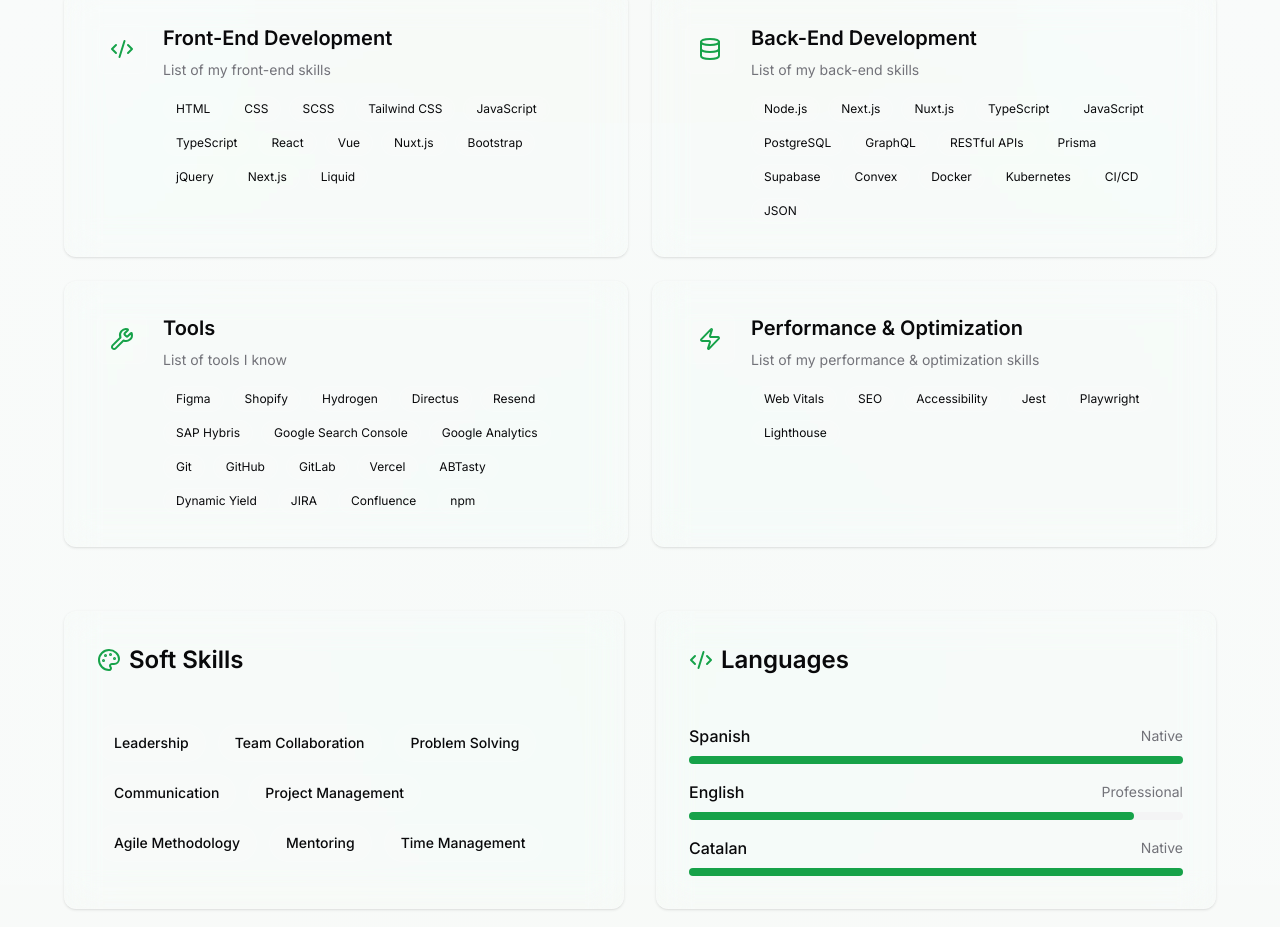
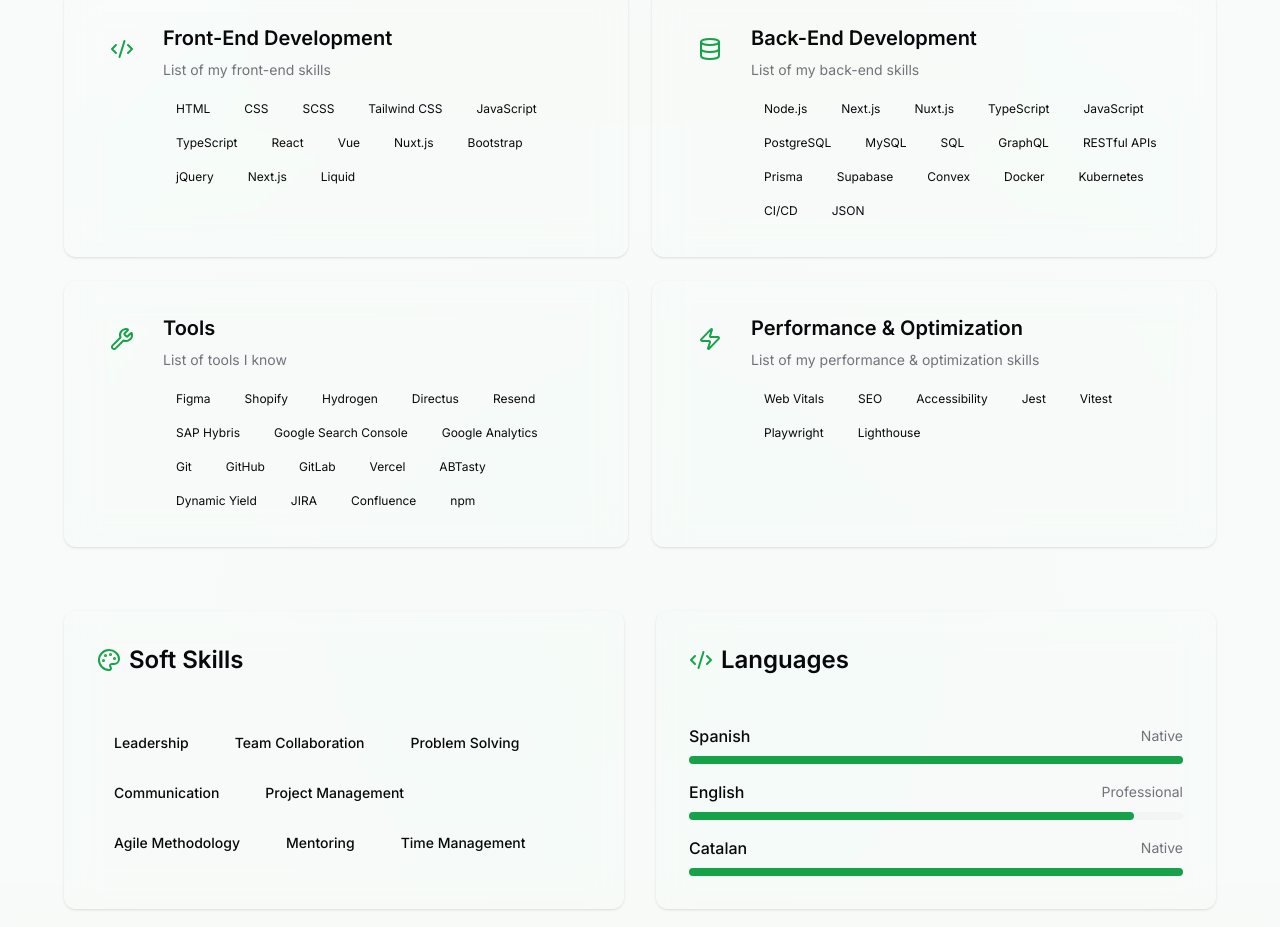
Before and after one commit to rosdavid/portfolio, a Next.js app: page / in a window 1280 px wide. Shown: the part 5720-6647 px from the top of the page. Built offline with nearby package versions, Linux system fonts and the light colour scheme.

Commit message:
feat: agregar MySQL y SQL a la sección de habilidades, y añadir Vitest a las herramientas de prueba

```diff
--- a/components/skills-section.tsx
+++ b/components/skills-section.tsx
@@ -35,6 +35,8 @@
       "TypeScript",
       "JavaScript",
       "PostgreSQL",
+      "MySQL",
+      "SQL",
       "GraphQL",
       "RESTful APIs",
       "Prisma",
@@ -79,6 +81,7 @@
       "SEO",
       "Accessibility",
       "Jest",
+      "Vitest",
       "Playwright",
       "Lighthouse",
     ],
```
